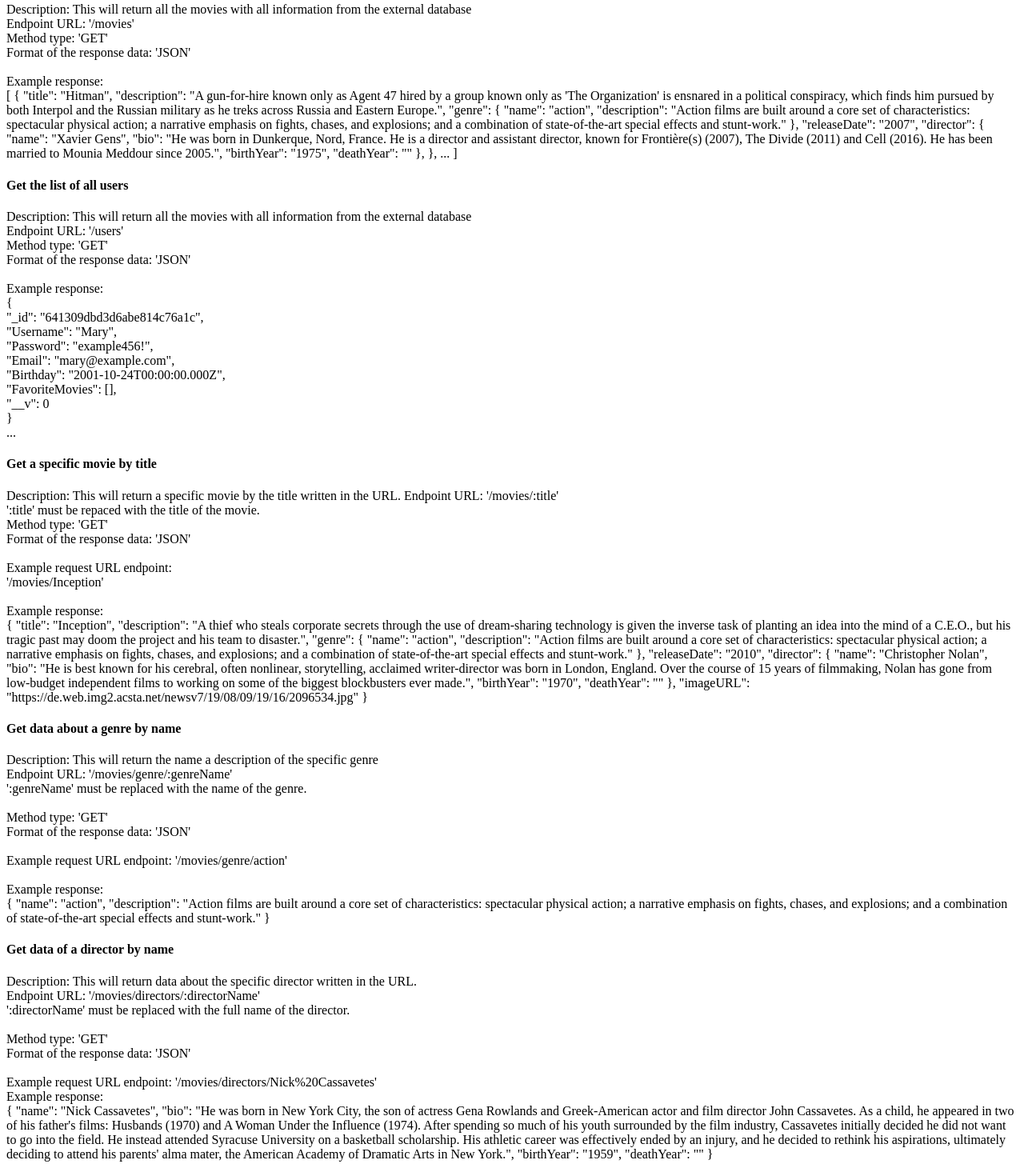
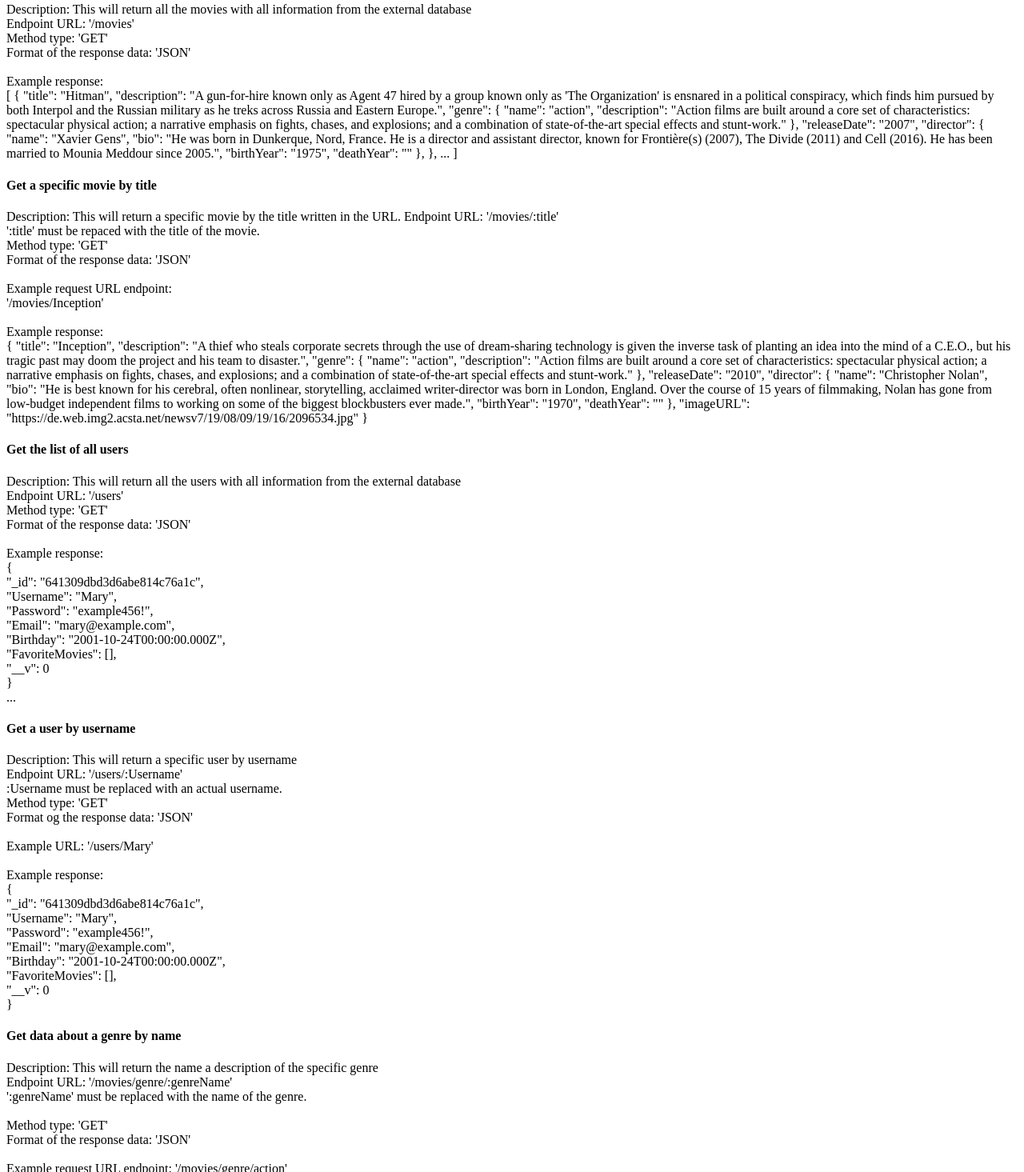
Before and after one commit to Darkpfeffer/movie_api, a website: page public/documentation.html in a window 1280 px wide. Shown: the part 1048-2513 px from the top of the page at 80% size. Drawn offline with Linux system fonts and the light colour scheme.

Commit message:
added URL 'get specific user by username'

```diff
--- a/public/documentation.html
+++ b/public/documentation.html
@@ -93,26 +93,6 @@
                                 ...
                             ]
                         </p>
-                    <h4>Get the list of all users</h4>
-                        <p>
-                            Description: This will return all the movies with all information
-                            from the external database<br>
-                            Endpoint URL: '/users'<br>
-                            Method type: 'GET'<br>
-                            Format of the response data: 'JSON'<br>
-                            <br>
-                            Example response:<br>
-                            {<br>
-                                "_id": "641309dbd3d6abe814c76a1c",<br>
-                                "Username": "Mary",<br>
-                                "Password": "example456!",<br>
-                                "Email": "mary@example.com",<br>
-                                "Birthday": "2001-10-24T00:00:00.000Z",<br>
-                                "FavoriteMovies": [],<br>
-                                "__v": 0<br>
-                            }<br>
-                            ...<br>
-                        </p>
                     <h4>Get a specific movie by title</h4>
                         <p>
                             Description: This will return a specific movie by the title
@@ -141,6 +121,47 @@
                                     "deathYear": ""
                                 },
                                 "imageURL": "https://de.web.img2.acsta.net/newsv7/19/08/09/19/16/2096534.jpg"
+                            }
+                        </p>
+                    <h4>Get the list of all users</h4>
+                        <p>
+                            Description: This will return all the users with all information
+                            from the external database<br>
+                            Endpoint URL: '/users'<br>
+                            Method type: 'GET'<br>
+                            Format of the response data: 'JSON'<br>
+                            <br>
+                            Example response:<br>
+                            {<br>
+                                "_id": "641309dbd3d6abe814c76a1c",<br>
+                                "Username": "Mary",<br>
+                                "Password": "example456!",<br>
+                                "Email": "mary@example.com",<br>
+                                "Birthday": "2001-10-24T00:00:00.000Z",<br>
+                                "FavoriteMovies": [],<br>
+                                "__v": 0<br>
+                            }<br>
+                            ...<br>
+                        </p>
+                    <h4>Get a user by username</h4>
+                        <p>
+                            Description: This will return a specific user by username<br>
+                            Endpoint URL: '/users/:Username'<br>
+                            :Username must be replaced with an actual username.<br>
+                            Method type: 'GET'<br>
+                            Format og the response data: 'JSON'<br>
+                            <br>
+                            Example URL: '/users/Mary'<br>
+                            <br>
+                            Example response:<br>
+                            {<br>
+                                "_id": "641309dbd3d6abe814c76a1c",<br>
+                                "Username": "Mary",<br>
+                                "Password": "example456!",<br>
+                                "Email": "mary@example.com",<br>
+                                "Birthday": "2001-10-24T00:00:00.000Z",<br>
+                                "FavoriteMovies": [],<br>
+                                "__v": 0<br>
                             }
                         </p>
                     <h4>Get data about a genre by name</h4>
```
Also changed, not shown: index.js (+10 -1 lines).
